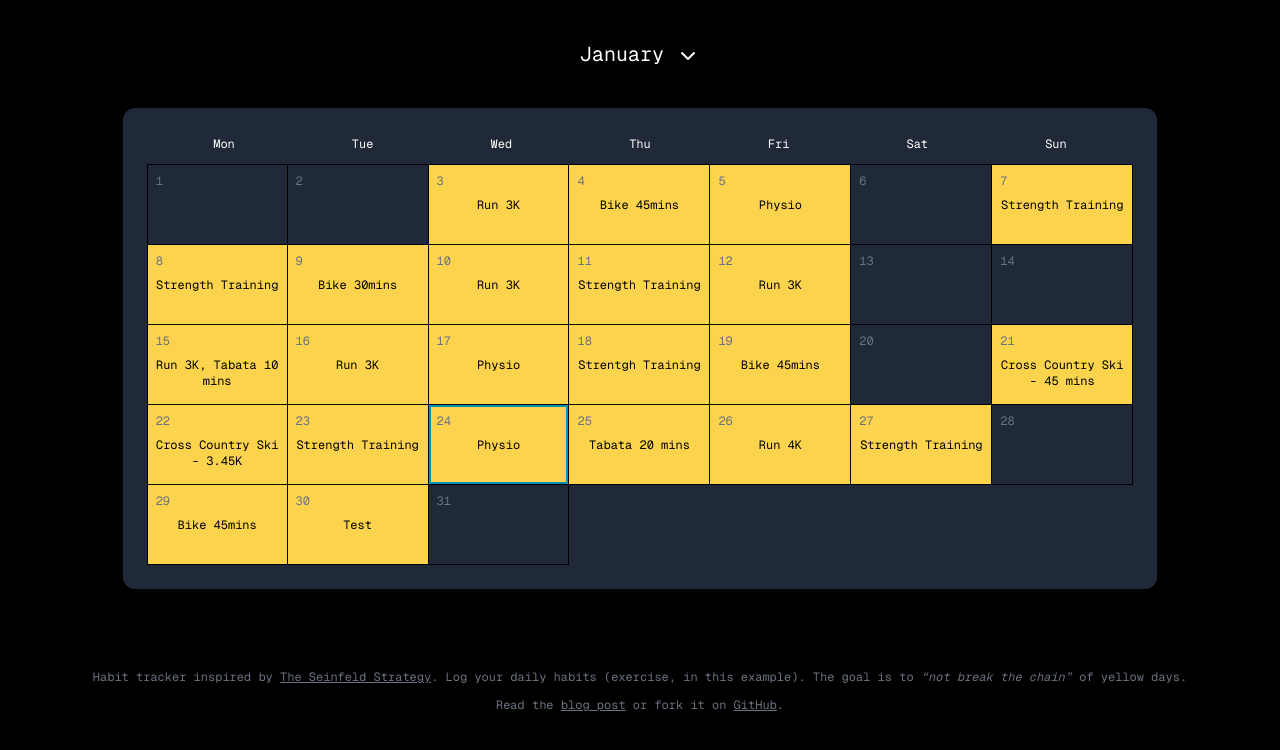
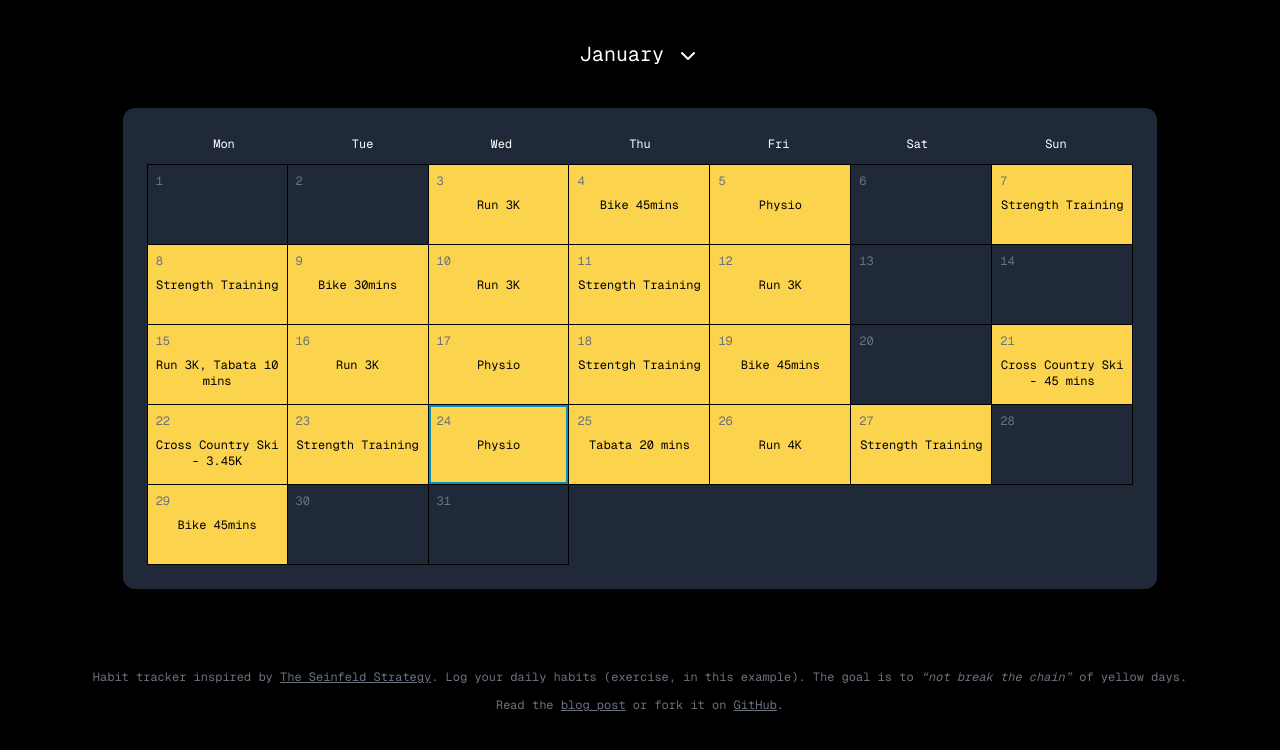
Before and after one commit to scottgallant/seinfeld-calendar, a Next.js app: page / in a window 1280 px wide. Shown: the top 750 px of the page. Built offline with nearby package versions, Linux system fonts and the light colour scheme.

Commit message:
removed test

```diff
--- a/src/data/specialDates.js
+++ b/src/data/specialDates.js
@@ -21,7 +21,6 @@ const specialDates = [
   { "date": "2024-01-26", "description": "Run 4K" },
   { "date": "2024-01-27", "description": "Strength Training" },
   { "date": "2024-01-29", "description": "Bike 45mins" },
-  { "date": "2024-01-30", "description": "Test" },
 ];
 
 export default specialDates;
```
